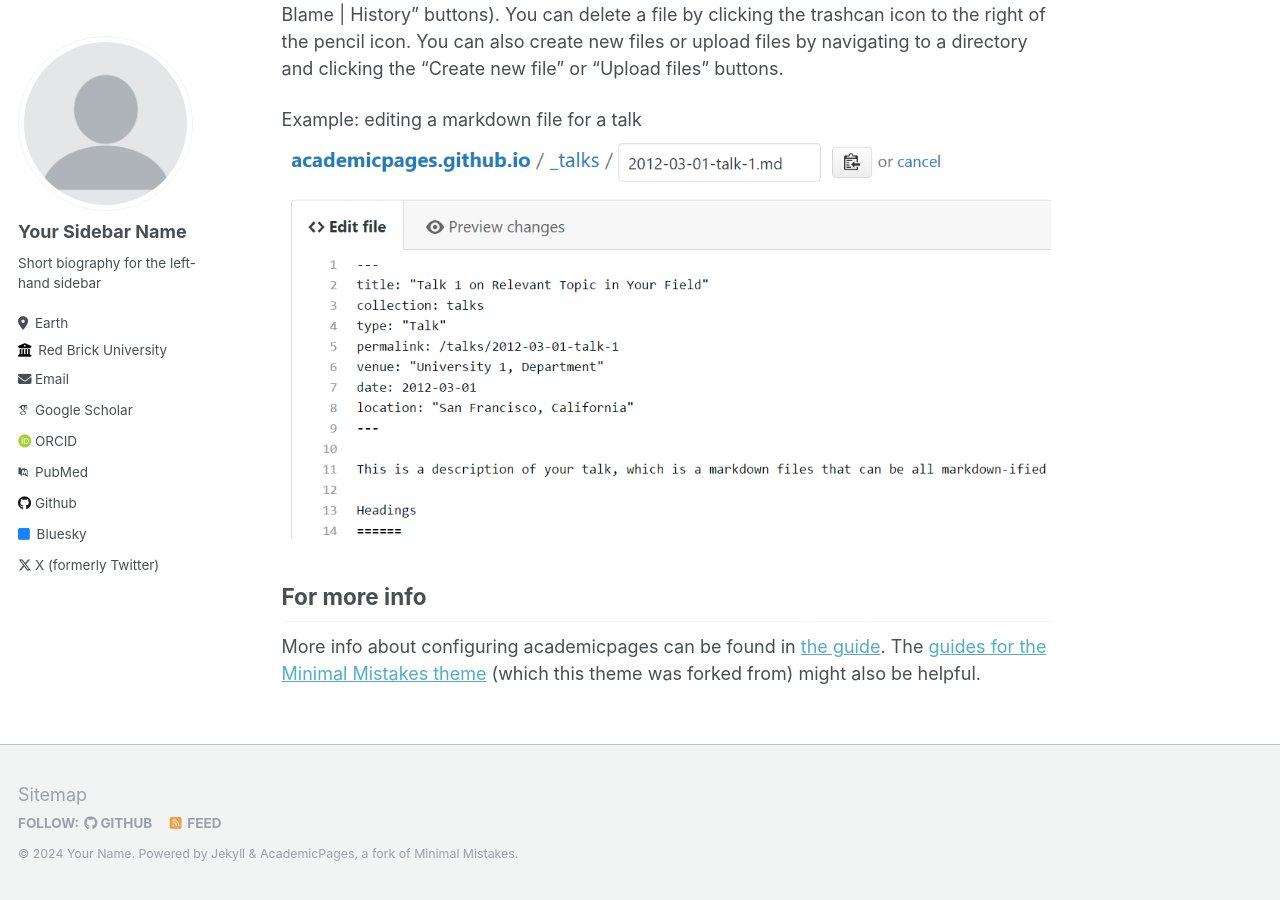
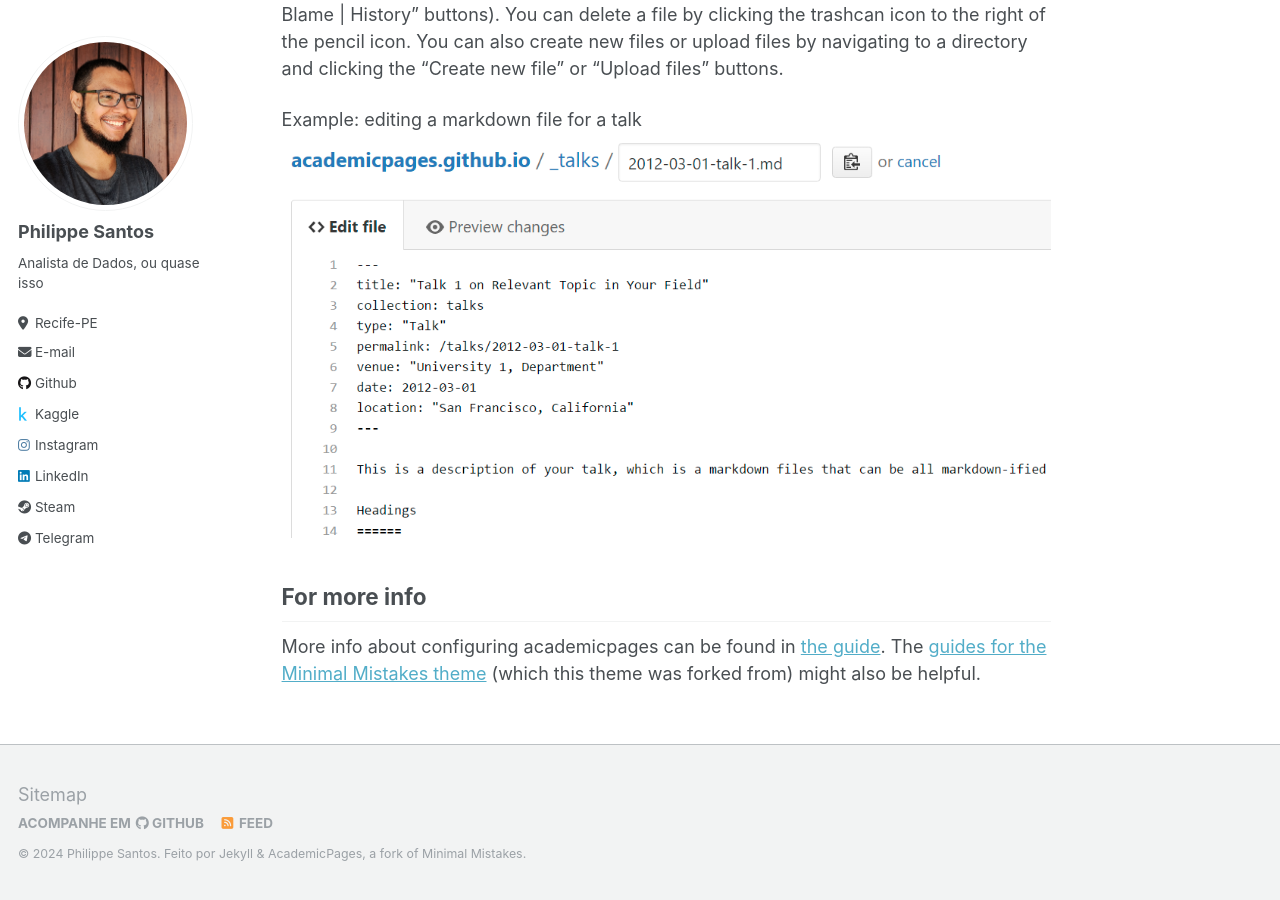
Before and after one commit to santosp1/santosp1.github.io, a Jekyll site: the page built from _pages/about.md, in a window 1280 px wide and 900 px high, scrolled down 2463 px. Built offline with Jekyll 4.4.1, drawn with Linux system fonts in a browser that asks for light colours; some web fonts are replaced; some of the changed text lies outside the part shown.

Commit message:
edit config, add photo

```diff
--- a/_config.yml
+++ b/_config.yml
@@ -7,64 +7,64 @@
 # server process.
 
 # Basic Site Settings
-locale                   : "en-US"
-title                    : "Your Name / Site Title"
+locale                   : "pt-BR"
+title                    : "Philippe Santos"
 title_separator          : "-"
-name                     : &name "Your Name"
+name                     : &name "Philippe Santos"
 description              : &description "personal description"
-url                      : https://academicpages.github.io # the base hostname & protocol for your site e.g. "https://mmistakes.github.io"
+url                      : https://santosp1.github.io # the base hostname & protocol for your site e.g. "https://mmistakes.github.io"
 baseurl                  : "" # the subpath of your site, e.g. "/blog"
-repository               : "academicpages/academicpages.github.io"
+repository               : "santosp1/santosp1.github.io"
 
 # Site Author - The following control what appear as part of the author content on the side bar.
 #               If a field is blank the icon and link will not appear, otherwise it will be shown.
 #               Additional customization can be done by editing /_includes/author-profile.html
 author:
   # Biographic information
-  avatar           : "profile.png"
-  name             : "Your Sidebar Name"
+  avatar           : "20221022_074825_square.jpg"
+  name             : "Philippe Santos"
   pronouns         : # example: "she/her"
-  bio              : "Short biography for the left-hand sidebar"
-  location         : "Earth"
-  employer         : "Red Brick University"
+  bio              : "Analista de Dados, ou quase isso"
+  location         : "Recife-PE"
+  employer         : #"Red Brick University"
   uri              : # URL
-  email            : "none@example.org"
+  email            : "psantos@mailbox.org"
 
   # Academic websites
   arxiv            : # URL - Update with the correct link to your profile
-  googlescholar    : "https://scholar.google.com/citations?user=PS_CX0AAAAAJ"
+  googlescholar    : #"https://scholar.google.com/citations?user=PS_CX0AAAAAJ"
   impactstory      : # URL
-  orcid            : "http://orcid.org/yourorcidurl"
-  pubmed           : "https://www.ncbi.nlm.nih.gov/pubmed/?term=john+snow"
+  orcid            : #"http://orcid.org/yourorcidurl"
+  pubmed           : #"https://www.ncbi.nlm.nih.gov/pubmed/?term=john+snow"
   researchgate     : # URL
 
   # Repositories and software development
   bitbucket        : # Username - Update with your username on the site
   codepen          : # Username
   dribbble         : # Username
-  github           : "academicpages"
-  kaggle           : # Username
+  github           : "santosp1"
+  kaggle           : "psantosp1"
   stackoverflow    : # User number or user number and name (i.e., use "1" or "1/jeff-atwood")
 
   # Social media
-  bluesky          : "bsky.app" # Replace this with you Bluesky username
+  bluesky          : # Replace this with you Bluesky username
   facebook         : # Username
   flickr           : # Username
   foursquare       : # Username
   goodreads        : # Username
   google_plus      : # Username
   keybase          : # Username
-  instagram        : # Username
+  instagram        : "psantosp1" # Username
   lastfm           : # Username
-  linkedin         : # Username
+  linkedin         : "ophilsantos" # Username
   mastodon         : # URL
   medium           : # URL
   pinterest        : # Username
   soundcloud       : # Username
-  steam            : # Username
-  telegram         : # URL
+  steam            : "darkhandsps" # Username
+  telegram         : "https://t.me/santosp1" # URL
   tumblr           : # Username
-  twitter          : "UniofOxford"  # Replace this with your X / Twitter handle
+  twitter          : # Replace this with your X / Twitter handle
   vine             : # Username
   weibo            : # Username
   wikipedia        : # Username
@@ -77,7 +77,7 @@ author:
 teaser                   :  # filename of teaser fallback teaser image placed in /images/, .e.g. "500x300.png"
 breadcrumbs              : false # true, false (default)
 words_per_minute         : 160
-future                   : true
+future                   : false
 read_more                : "disabled" # if enabled, adds "Read more" links to excerpts
 talkmap_link             : false #change to true to add link to talkmap on talks page
 comments:
```
Also changed, not shown: images/20221022_074825_square.jpg (added).
